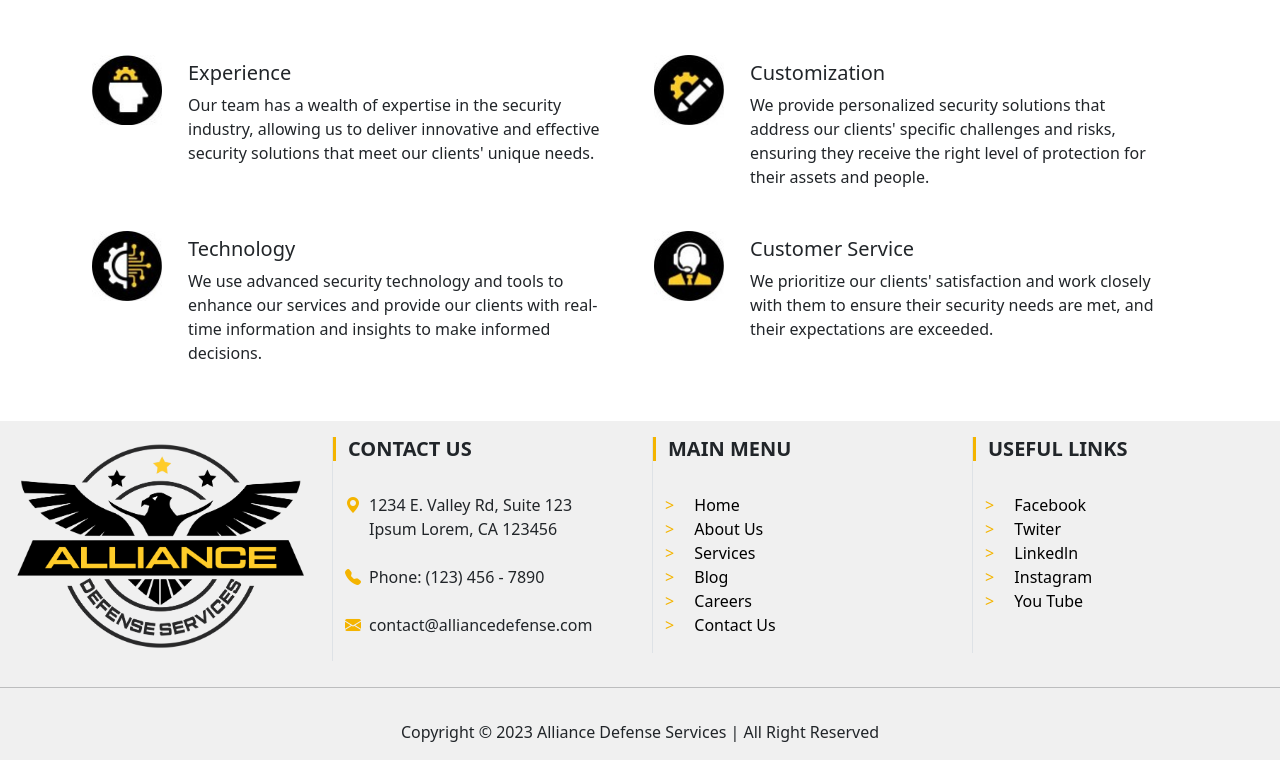
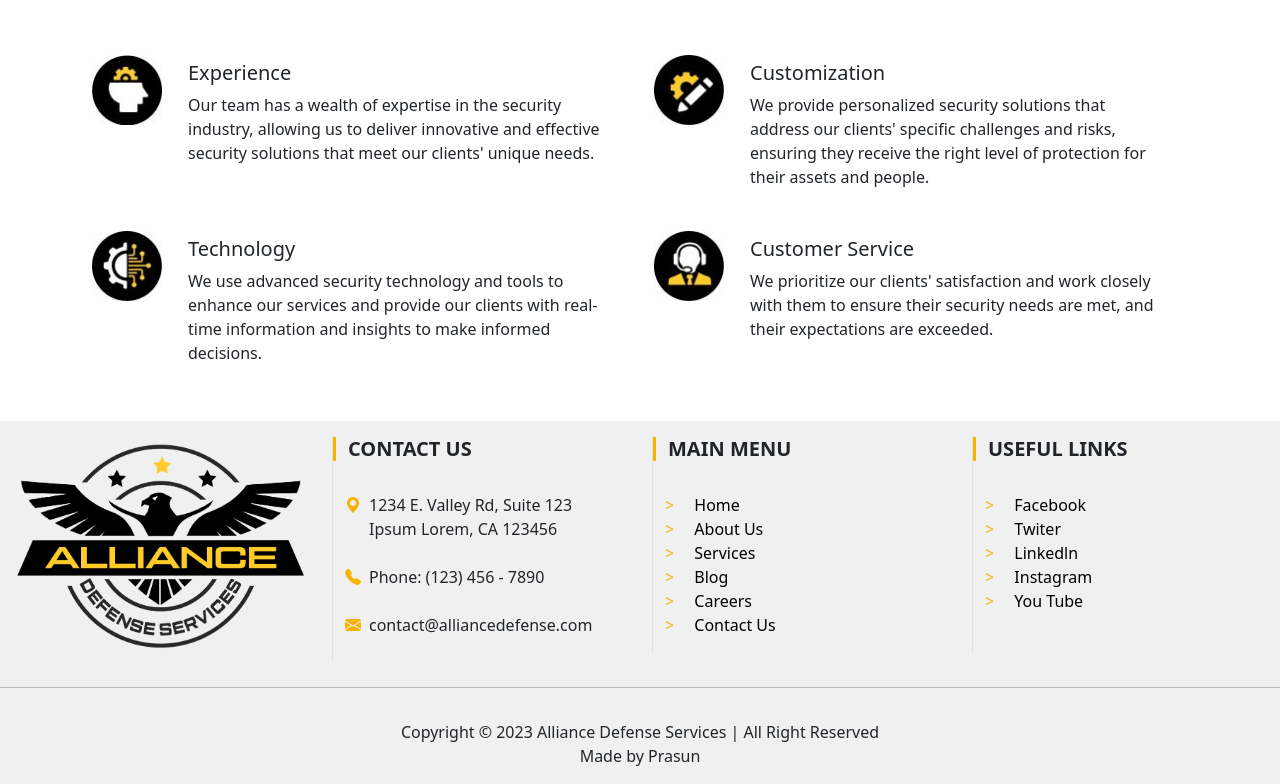
Before and after one commit to pRAsun4/alliance.github.io, a plain HTML site: page index.html in a window 1280 px wide. Shown: the part 2407-3191 px from the top of the page. Before the commit the page ends 3167 px from the top, so only its background shows below. Drawn offline with nearby package versions, Linux system fonts and the light colour scheme.

Commit message:
updated commit

```diff
--- a/index.html
+++ b/index.html
@@ -615,7 +615,7 @@
         <div class="card text-center border-0 bg-transparent">
             <hr>
             <div class="card-body">
-                <p class="card-text">Copyright © 2023 Alliance Defense Services  | All Right Reserved</p>
+                <p class="card-text">Copyright © 2023 Alliance Defense Services  | All Right Reserved <br> Made by Prasun</p>
             </div>
         </div>
     </footer>
```
